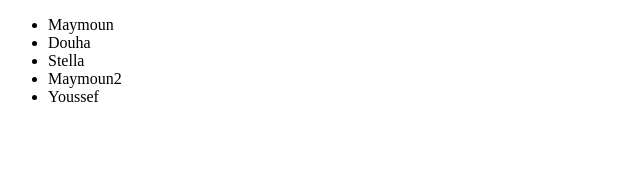
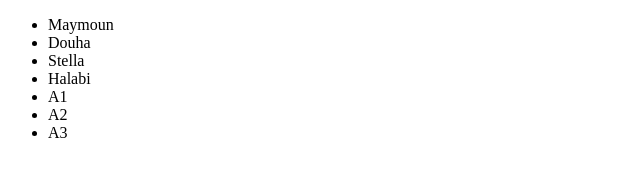
Before and after one commit to Maymoun/Test-repo, a plain HTML site: page index.html in a window 1280 px wide. Shown: the whole page, without its empty margins (0-640 px from the left). Drawn offline with Linux system fonts and the light colour scheme.

Commit message:
test commit_1

```diff
--- a/index.html
+++ b/index.html
@@ -11,8 +11,10 @@
           <li>Maymoun</li>
           <li>Douha</li>
           <li>Stella</li>
-          <li>Maymoun2</li>
-          <li>Youssef</li>
+          <li>Halabi</li>
+          <li>A1</li>
+          <li>A2</li>
+          <li>A3</li>
       </ul>
     </div>
 
```
